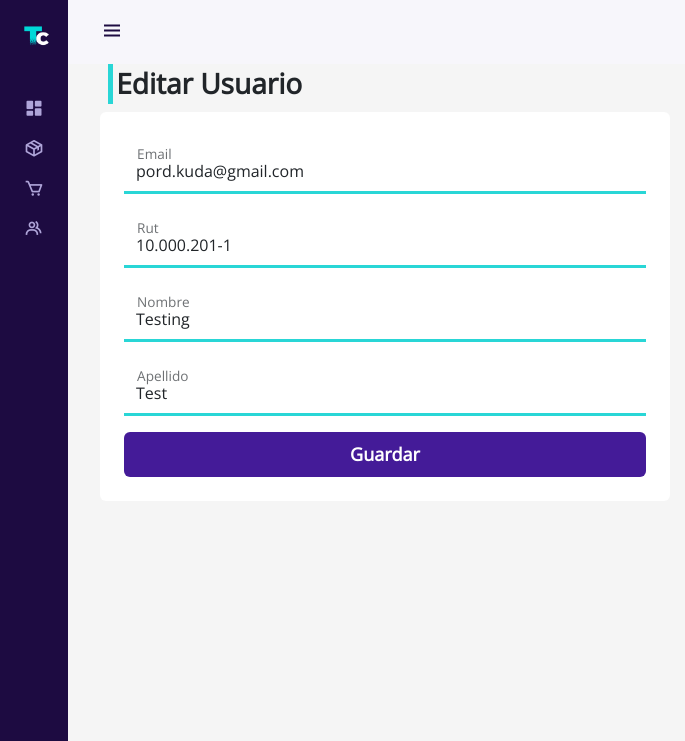
After one commit to T013D0/Tech-O-Computers, a Django app: a page that uses auth_user/templates/auth_user/admin/editusers.html in a window 1280 px wide. The commit adds this page. Shown: the top 741 px of the page, without its empty margins (0-685 px from the left). Run offline with Django 5.2, Linux system fonts and the light colour scheme; a user stored in the database is signed in; data comes from the database, SQL or seed files in the repository; both versions use the stored data as it was after the commit.

Commit message:
editdeleteuserwip

```diff
--- /dev/null
+++ b/auth_user/templates/auth_user/admin/editusers.html
@@ -0,0 +1,38 @@
+{% extends "auth_user/admin/template.html" %}
+{% load static %}
+
+{% block sources %}
+<link rel="stylesheet" href="{% static 'css/auth.css'%}">
+{% endblock sources %}
+{% block content %}
+<h5 class="product-header fw-bold fs-3">Editar Usuario</h5>
+
+<div class="row">
+    <div class="col-md-6 col-sm-12">
+        <form method="POST" class="card p-4 border-0">
+            {% csrf_token %}
+            <div class="form-floating mb-3">
+                <input type="text" value="{{user.email}}" class="form-control border-0 border-bottom rounded-0 bg-transparent" placeholder="Email" id="email" name="email" required>
+                <label for="email">Email</label>
+            </div>
+            <div class="form-floating mb-3">
+                <input type="text" value="{{user.rut}}" class="form-control border-0 border-bottom rounded-0 bg-transparent" placeholder="Rut" id="rut" name="rut" required>
+                <label for="rut">Rut</label>
+            </div>
+            <div class="form-floating mb-3">
+                <input type="text" value="{{user.first_name}}" class="form-control border-0 border-bottom rounded-0 bg-transparent" placeholder="Nombre" id="name" name="name" required>
+                <label for="name">Nombre</label>
+            </div>
+            <div class="form-floating mb-3">
+                <input type="text" value="{{user.last_name}}" class="form-control border-0 border-bottom rounded-0 bg-transparent" placeholder="Apellido" id="lastname" name="lastname" required>
+                <label for="lastname">Apellido</label>
+            </div>
+
+
+            <button type="submit" class="btn btn-back px-4">Guardar</button>
+        </form>
+    </div>
+</div>
+
+
+{% endblock content %}
--- a/auth_user/urls.py
+++ b/auth_user/urls.py
@@ -33,5 +33,10 @@ urlpatterns = [
     path('administration/components/add/<str:type>', views.addcomponent, name='dash-addcomponent'),
     path('administration/components/edit/<str:type>/<uuid:id>', views.editComponent, name='dash-editcomponent'),
     path('administration/components/remove/<str:type>/<uuid:id>', views.removeComponent, name='dash-removecomponent'),
+    path("administration/users/remove/<str:id>/", views.removeuser, name="dash-removeuser"),
+    path("administration/editusers/<str:id>/", views.edituser, name="dash-edituser"),
+
+
+
     path('api/order/', views.editDeliveryStatus),
 ]
--- a/auth_user/views.py
+++ b/auth_user/views.py
@@ -294,6 +294,46 @@ def users(request):
     context = {'usuarios' : user}
     return render(request, 'auth_user/admin/users.html', context)
 
+@login_required
+@permission_required('auth_user.view_user', raise_exception=True)
+def removeuser(request, id):
+
+    user = User.objects.get(rut=id)
+    if user is None:
+        messages.error(request, 'El usuario no existe')
+        return redirect('dash-users')
+
+    user.delete()
+    messages.success(request, 'Usuario eliminado correctamente')
+    return redirect('dash-users')
+
+
+@login_required
+@permission_required('auth_user.change_user', raise_exception=True)
+def edituser(request, id):
+        user = User.objects.get(rut=id)
+
+        if user is None:
+            messages.error(request, 'Usuario no encontrado')
+            return redirect('dash-users')
+
+        if request.method == 'POST':
+            # Retrieve the form data
+            username = request.POST.get('username')
+            email = request.POST.get('email')
+            first_name = request.POST.get('first_name')
+            last_name = request.POST.get('last_name')
+            # Update the user object
+            user.username = username
+            user.email = email
+            user.first_name = first_name
+            user.last_name = last_name
+            user.save()
+            messages.success(request, 'Usuario actualizado correctamente')
+            return redirect('dash-users')
+
+        context = {'user': user}
+        return render(request, 'auth_user/admin/editusers.html', context)
 
 
 @login_required
```
Also changed, not shown: auth_user/templates/auth_user/admin/users.html (+20 -3 lines), db.sqlite3.
